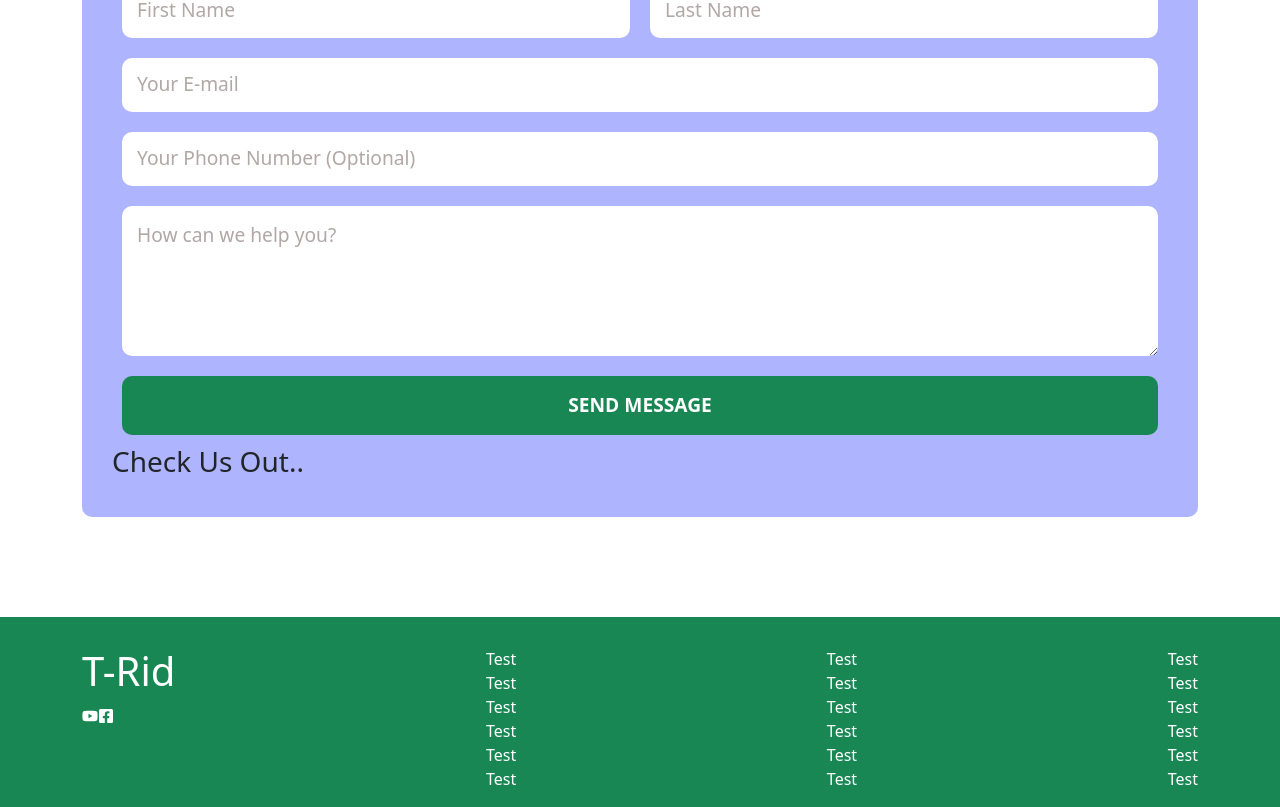
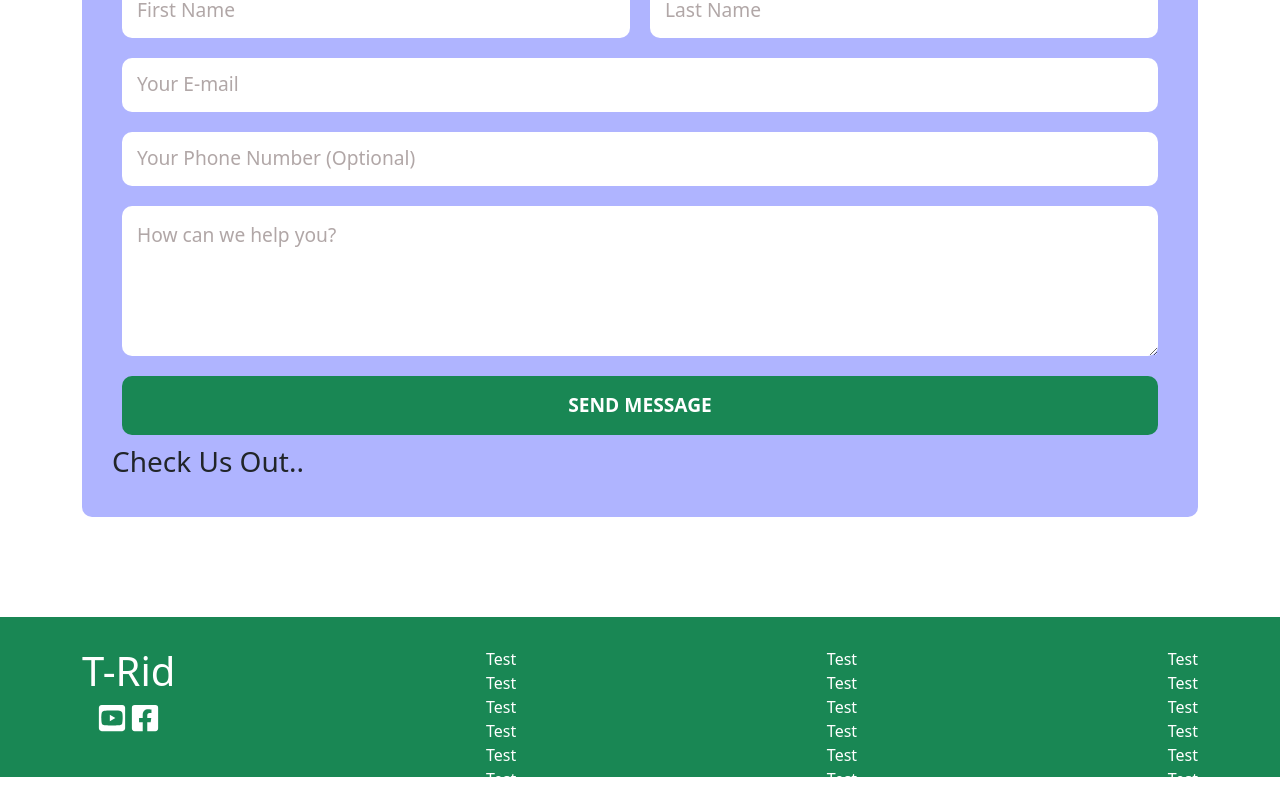
Before and after one commit to Amrindra/Bannard-Project, a React (Create React App) app: page /contact in a window 1280 px wide. Shown: the part 291-1098 px from the top of the page. Built offline with nearby package versions, Linux system fonts and the light colour scheme; the HTML template or start-up script is replaced by a standard one.

Commit message:
Styled the icons

```diff
--- a/src/components/footer/Footer.css
+++ b/src/components/footer/Footer.css
@@ -1,5 +1,5 @@
 .footer {
-  /* height: 30vh; */
+  height: 20vh;
   background-color: var(--green-color);
   margin-top: 100px;
   color: white;
@@ -8,6 +8,22 @@
 .footer_wrapper {
   display: flex;
   justify-content: space-between;
+}
+
+.footer_logo h1 {
+  font-size: 2.5rem;
+}
+
+.footer_icons {
+  display: flex;
+  justify-content: center;
+  gap: 3px;
+}
+
+.youtube_icon,
+.facebook_icon {
+  height: 30px;
+  width: 30px;
 }
 
 .footer_logo,
--- a/src/components/footer/Footer.jsx
+++ b/src/components/footer/Footer.jsx
@@ -1,6 +1,6 @@
 import { Container } from "react-bootstrap";
 import "./Footer.css";
-import { FaYoutube, FaFacebookSquare } from "react-icons/fa";
+import { FaYoutubeSquare, FaFacebookSquare } from "react-icons/fa";
 
 const Footer = () => {
   return (
@@ -10,8 +10,8 @@ const Footer = () => {
           <div className="footer_logo">
             <h1>T-Rid</h1>
             <div className="footer_icons">
-              <FaYoutube />
-              <FaFacebookSquare />
+              <FaYoutubeSquare className="youtube_icon" />
+              <FaFacebookSquare className="facebook_icon" />
             </div>
           </div>
 
```
